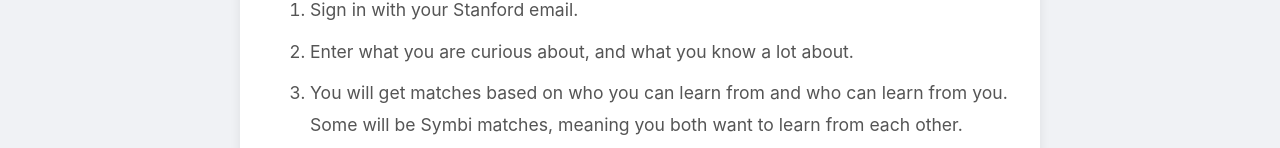
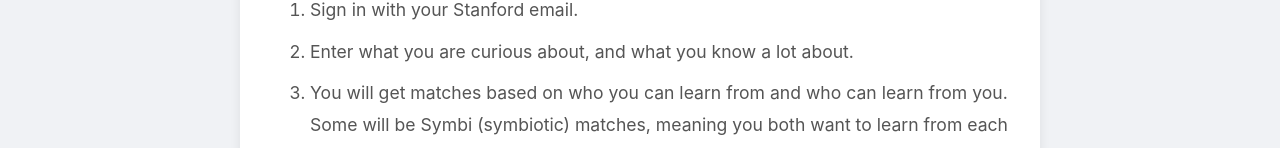
Before and after one commit to awesel/symbi, a Next.js app: page / in a window 1280 px wide. Shown: the part 642-790 px from the top of the page. Built offline with nearby package versions, Linux system fonts and the light colour scheme; no server answers.

Commit message:
Fix description again

```diff
--- a/pages/index.tsx
+++ b/pages/index.tsx
@@ -70,7 +70,7 @@ const HomePage: React.FC = () => {
               Enter what you are curious about, and what you know a lot about.
             </li>
             <li>
-              You will get matches based on who you can learn from and who can learn from you. Some will be Symbi matches, meaning you both want to learn from each other.
+              You will get matches based on who you can learn from and who can learn from you. Some will be Symbi (symbiotic) matches, meaning you both want to learn from each other.
             </li>
             <li>
               Chat with them on this website, or grab lunch! You are within a mile of each other :) Remember your name is associated with what you say—be kind.</li>
```
